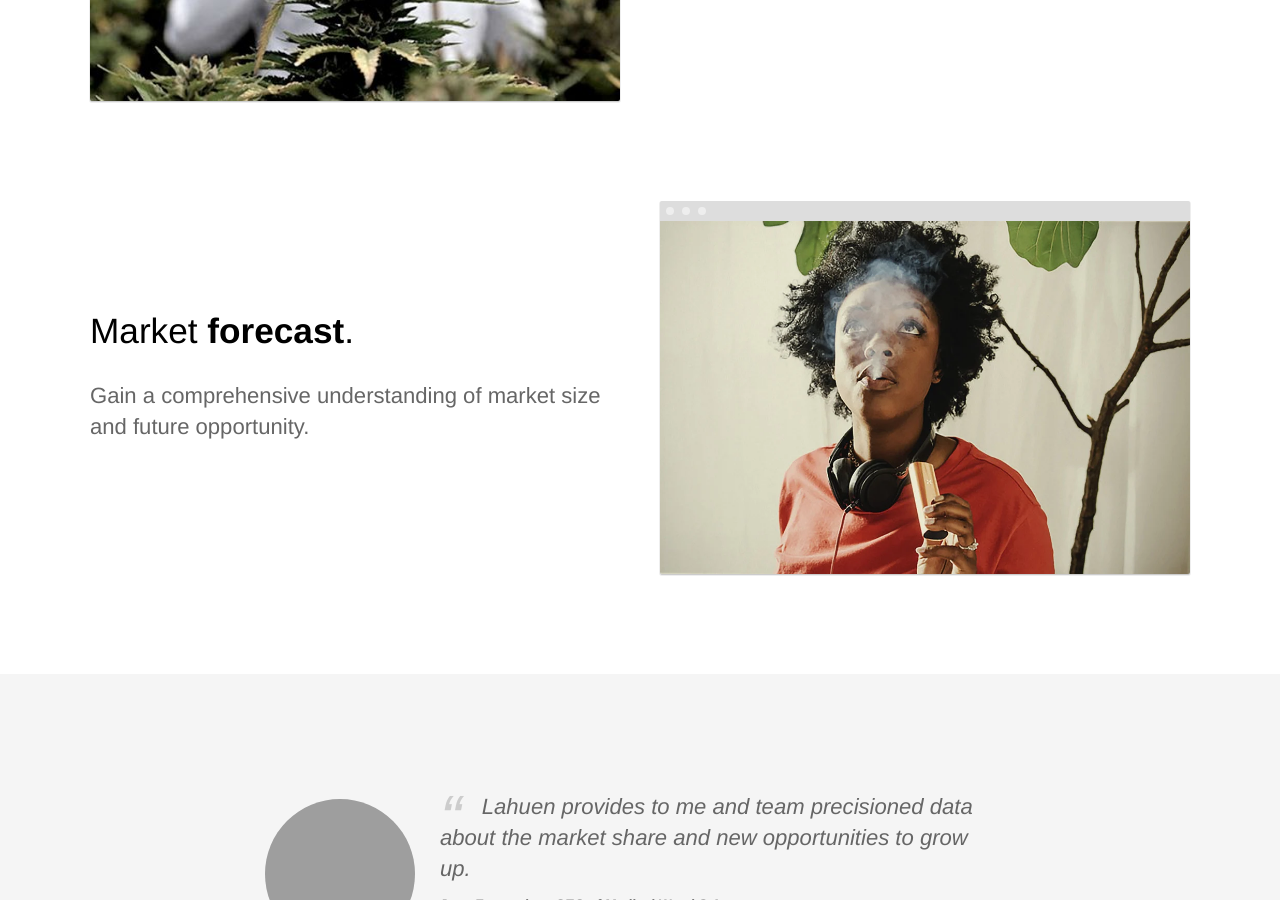
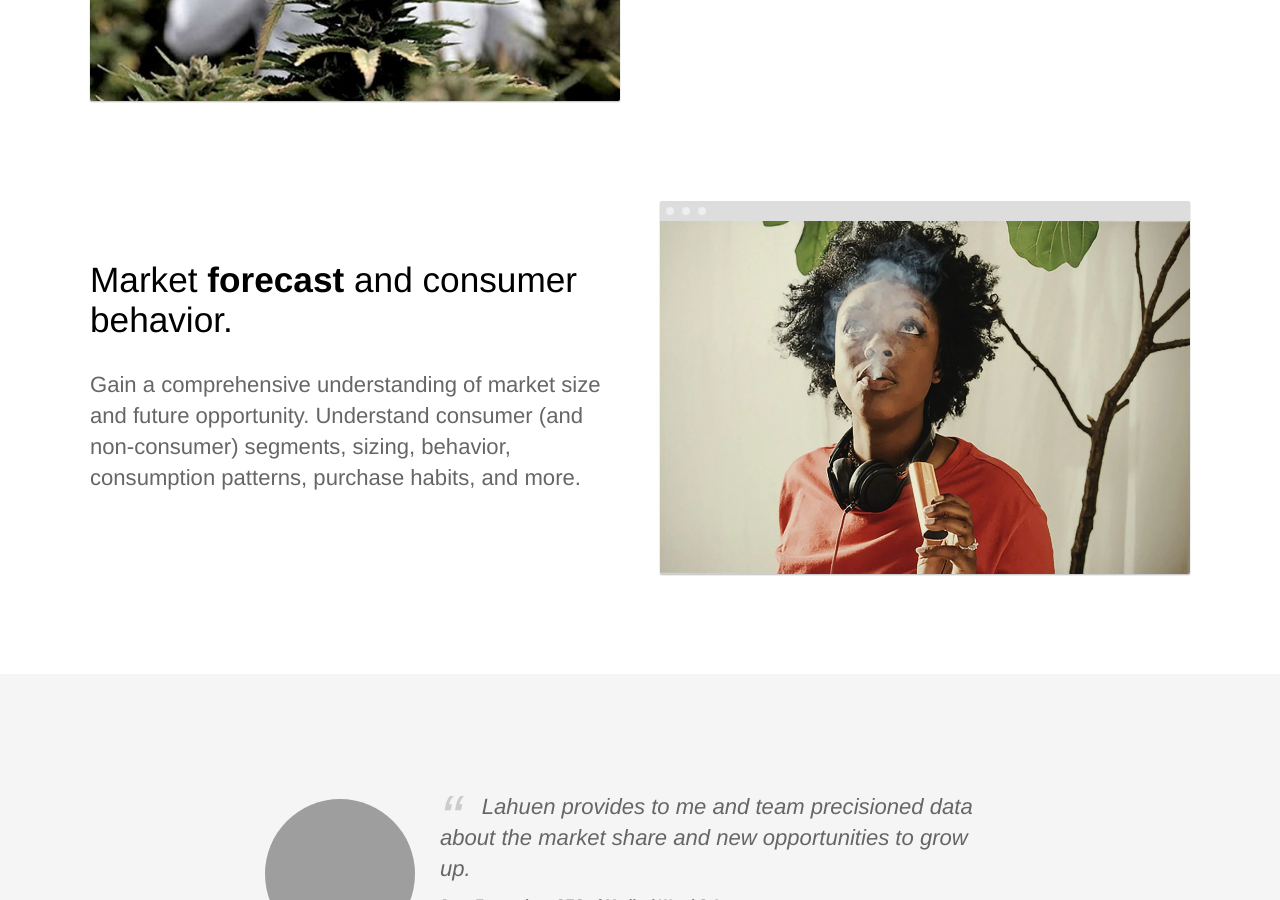
Before and after one commit to lahuen/lahuen, a Jekyll site: the page built from web/index.html, in a window 1280 px wide and 900 px high, scrolled down 1682 px. Built offline with Jekyll 4.4.1, drawn with Linux system fonts in a browser that asks for light colours; grey boxes are pictures that could not be loaded.

Commit message:
Update index.html

```diff
--- a/web/index.html
+++ b/web/index.html
@@ -18,7 +18,7 @@ description: Welcome to Lahuen website!
 		<div class="container flex">
 			<div class="text editable">
 				<h2>Connect with <strong>CBD producers</strong> close to you.</h2>
-				<p>This producers are registered in our site and you can see reviews of the community. </p>
+				<p>This producers are registered in our site and you can see reviews of the community.</p>
 			</div>
 			<div class="image">
 				<img src="{{ site.baseurl }}/images/cbd-oil.jpeg" alt="CBD oil" class="screenshot editable" />
@@ -41,8 +41,9 @@ description: Welcome to Lahuen website!
 	<section>
 		<div class="container flex">
 			<div class="text editable">
-				<h2>Market <strong>forecast</strong>.</h2>
-				<p>Gain a comprehensive understanding of market size and future opportunity.</p>
+				<h2>Market <strong>forecast</strong> and consumer behavior.</h2>
+				<p>Gain a comprehensive understanding of market size and future opportunity.
+				Understand consumer (and non-consumer) segments, sizing, behavior, consumption patterns, purchase habits, and more.</p>
 			</div>
 			<div class="image">
 				<img src="{{ site.baseurl }}/images/cann-market.jpeg" alt="Vaporizer herb" class="screenshot editable" />
```
